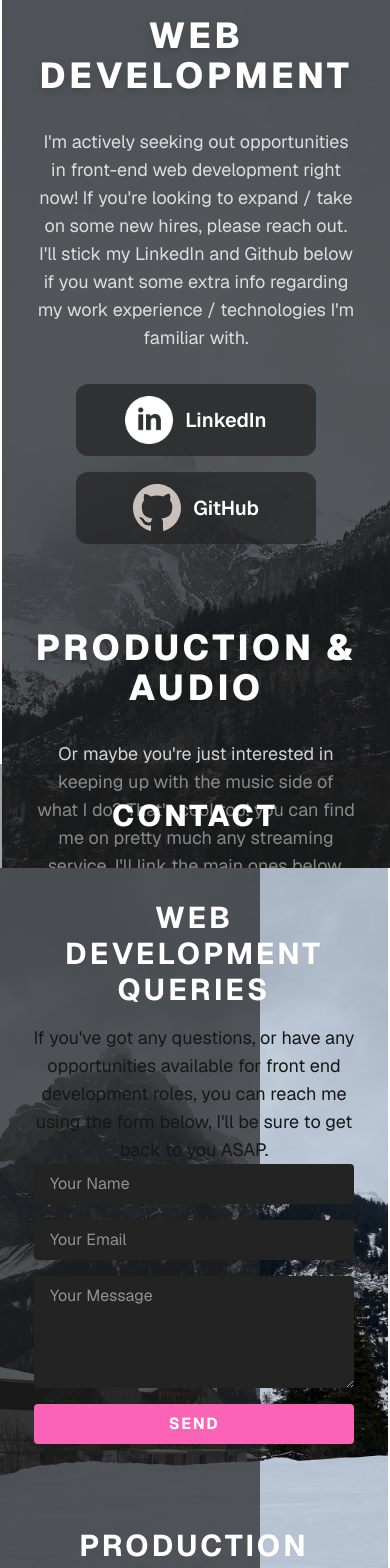
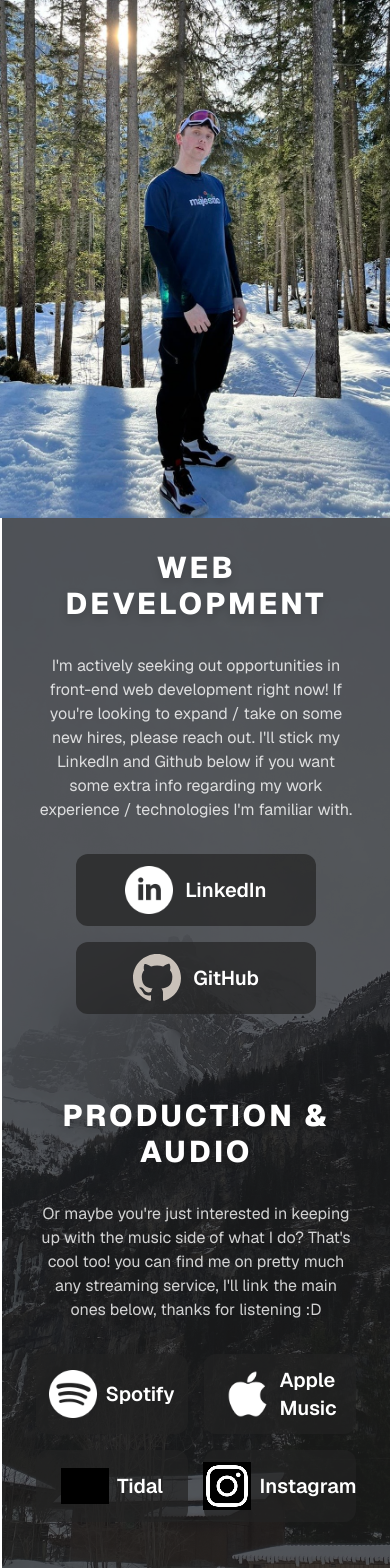
Before and after one commit to Atlis-Ky/atlis-website, a Next.js app: page / in a window 390 px wide. Shown: the part 7220-8788 px from the top of the page. Built offline with nearby package versions, Linux system fonts and the light colour scheme; grey boxes are pictures that could not be loaded.

Commit message:
FindMe optimised for mobile and other screens

```diff
--- a/app/components/FindMe.tsx
+++ b/app/components/FindMe.tsx
@@ -2,11 +2,12 @@
 
 const FindMe = () => (
   <section
-    className="relative w-full h-[calc(100vh-64px)] bg-[#1a1a1a] font-sans scroll-mt-16"
+    className="relative w-full md:h-[calc(100vh-64px)] bg-[#1a1a1a] font-sans scroll-mt-16"
     id="find-me"
   >
-    <div className="relative z-10 w-full h-full grid grid-cols-1 md:grid-cols-3">
-      <div className="h-full bg-[#232323]/40 p-0 flex items-center justify-center overflow-hidden">
+    <div className="relative z-10 w-full grid grid-cols-1 md:grid-cols-3 h-full">
+      {/* Left image column */}
+      <div className="md:h-full bg-[#232323]/40 p-0 flex items-center justify-center overflow-hidden">
         <img
           src="/kodii.jpg"
           alt="Find Me"
@@ -15,8 +16,9 @@
         />
       </div>
 
-      <div className="relative col-span-2 h-full flex">
-
+      {/* Right content columns */}
+      <div className="relative col-span-2 md:h-full flex">
+        {/* Background image and overlay */}
         <img
           src="/IMG_8908.jpg"
           alt="Background"
@@ -25,15 +27,17 @@
         />
         <div className="absolute inset-0 bg-[#232323] opacity-70 z-0" />
 
+        {/* Content grid */}
         <div className="relative z-10 w-full grid grid-cols-1 md:grid-cols-2">
-          <div className="flex flex-col items-center justify-start w-full h-full p-8 md:p-16 border-l-2 border-white group">
+          {/* Web Development column */}
+          <div className="flex flex-col items-center justify-start w-full md:h-full p-8 md:p-16 border-l-2 border-white group">
             <h2
-              className="text-4xl md:text-5xl font-extrabold mb-8 text-white group-hover:text-pink-400 transition-colors duration-500 tracking-widest uppercase text-center drop-shadow-lg"
+              className="text-3xl sm:text-4xl md:text-5xl font-extrabold mb-8 text-white group-hover:text-pink-400 transition-colors duration-500 tracking-widest uppercase text-center drop-shadow-lg"
               style={{ fontFamily: "var(--font-geist-sans), sans-serif" }}
             >
               Web Development
             </h2>
-            <p className="text-lg text-white/80 mb-8 text-center max-w-xs">
+            <p className="text-base sm:text-lg md:text-xl text-white/80 mb-8 text-center max-w-xs">
               I'm actively seeking out opportunities in front-end web
               development right now! If you're looking to expand / take on some
               new hires, please reach out. I'll stick my LinkedIn and Github
@@ -72,14 +76,15 @@
             </div>
           </div>
 
-          <div className="flex flex-col items-center justify-start w-full h-full p-8 md:p-16 border-l-2 border-white group">
+          {/* Production & Audio column */}
+          <div className="flex flex-col items-center justify-start w-full md:h-full p-8 md:p-16 border-l-2 border-white group">
             <h2
-              className="text-4xl md:text-5xl font-extrabold mb-8 text-white group-hover:text-pink-400 transition-colors duration-500 tracking-widest uppercase text-center drop-shadow-lg"
+              className="text-3xl sm:text-4xl md:text-5xl font-extrabold mb-8 text-white group-hover:text-pink-400 transition-colors duration-500 tracking-widest uppercase text-center drop-shadow-lg"
               style={{ fontFamily: "var(--font-geist-sans), sans-serif" }}
             >
               Production & Audio
             </h2>
-            <p className="text-lg text-white/80 mb-8 text-center max-w-xs">
+            <p className="text-base sm:text-lg md:text-xl text-white/80 mb-8 text-center max-w-xs">
               Or maybe you're just interested in keeping up with the music side
               of what I do? That's cool too! you can find me on pretty much any
               streaming service, I'll link the main ones below, thanks for
@@ -133,7 +138,7 @@
                 href="https://www.instagram.com/atlisbeets/"
                 target="_blank"
                 rel="noopener noreferrer"
-                className="flex flex-row items-center justify-center bg-[#232323]/70 rounded-xl px-15 py-3 hover:opacity-80 transition w-full"
+                className="flex flex-row items-center justify-center bg-[#232323]/70 rounded-xl px-8 py-3 hover:opacity-80 transition w-full"
               >
                 <img
                   src="/instagram.png"
```
